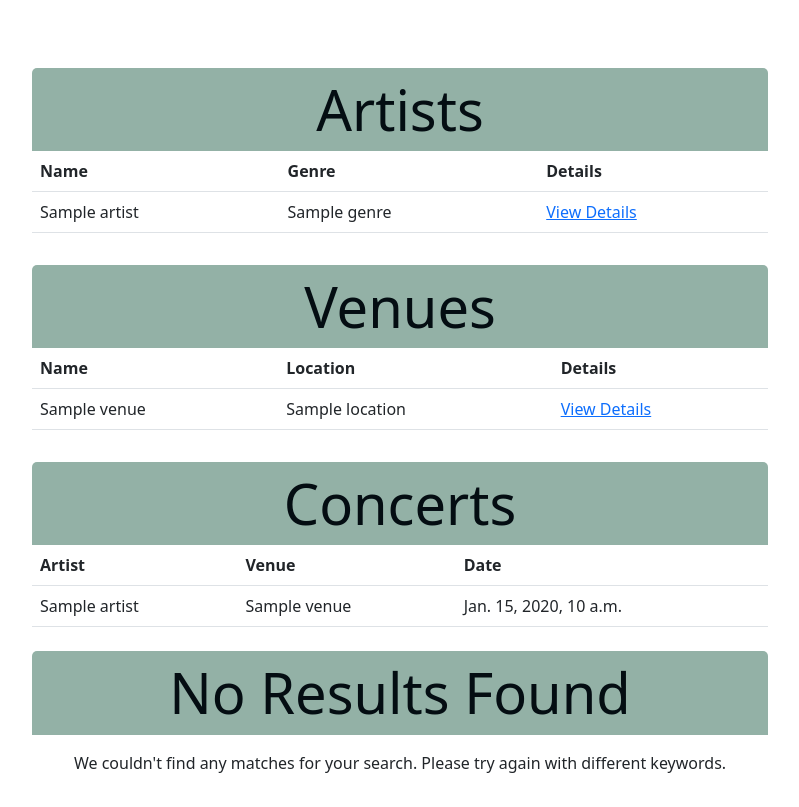
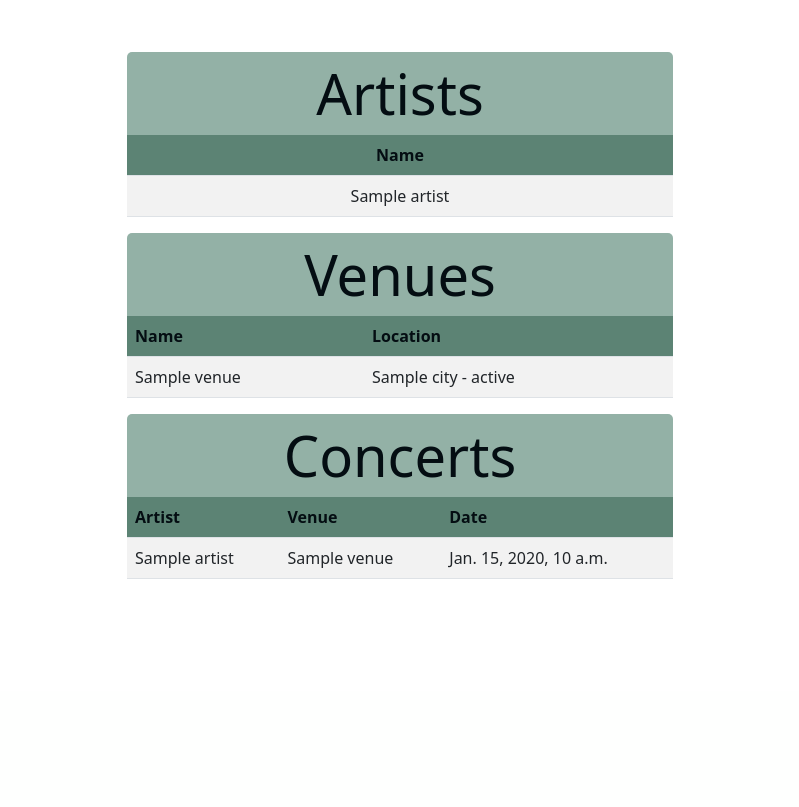
Before and after one commit to soehlert/concert-elephant, a Django app: template concert_elephant/templates/main_search.html in a window 1280 px wide. Shown: the part 109-916 px from the top of the page, without its empty margins (240-1039 px from the left). After the commit the page ends 688 px from the top, so only its background shows below. Run offline with Django 4.2, Linux system fonts and the light colour scheme; the template is opened without the code that fills it: most values are stand-ins (such as "Sample title", 1, 10 or a date in 2020); some libraries are stand-ins or nearby versions.

Commit message:
refactor(search-page): make the search page look more like the rest of our app and include nice things like clickable rows

```diff
--- a/concert_elephant/templates/main_search.html
+++ b/concert_elephant/templates/main_search.html
@@ -1,72 +1,70 @@
 {% extends "base.html" %}
 
 {% block content %}
-
-{% with total_results=artists|length|add:venues|length|add:concerts|length %}
-
+  {% with total_results=0 %}
+    {% if artists %}
       <div class="row justify-content-center">
-    <div class="col col-md-8 col-sm-12">
-        <!-- Artists Results -->
-        {% if artists %}
-          <div class="card mt-3">
+        <div class="col col-md-6 col-sm-12">
+          <div class="card">
               <h5 class="card-header card-header-custom display-4 text-center">Artists</h5>
+          </div>
           <div class="table-responsive">
-              <table class="table table-hover">
-                <thead>
+            <table class="table table-striped table-hover">
+              <thead class="table-custom">
                 <tr>
-                    <th>Name</th>
-                    <th>Genre</th>
-                    <th>Details</th>
+                  <th class="text-center">Name</th>
                 </tr>
                 </thead>
                 <tbody>
                 {% for artist in artists %}
-                  <tr>
-                    <td>{{ artist.name }}</td>
-                    <td>{{ artist.genre }}</td>
-                    <td><a href="{% url 'concerts:artist-detail' artist.id %}">View Details</a></td>
+                  <tr class="clickable-row" data-href="{% url 'concerts:artist-detail' artist.pk %}">
+                    <td class="text-center">{{ artist.name }}</td>
                   </tr>
                 {% endfor %}
                 </tbody>
               </table>
             </div>
           </div>
+        </div>
     {% endif %}
 
-        <!-- Venues Results -->
     {% if venues %}
-        <div class="card mt-3">
+      <div class="row justify-content-center">
+        <div class="col col-md-6 col-sm-12">
+          <div class="card">
               <h5 class="card-header card-header-custom display-4 text-center">Venues</h5>
+          </div>
           <div class="table-responsive">
-              <table class="table table-hover">
-                <thead>
+            <table class="table table-striped table-hover">
+              <thead class="table-custom">
                 <tr>
                   <th>Name</th>
                   <th>Location</th>
-                    <th>Details</th>
                 </tr>
                 </thead>
                 <tbody>
                 {% for venue in venues %}
-                  <tr>
+                  <tr class="clickable-row" data-href="{% url 'concerts:venue-detail' venue.pk %}">
                     <td>{{ venue.name }}</td>
-                    <td>{{ venue.location }}</td>
-                    <td><a href="{% url 'concerts:venue-detail' venue.id %}">View Details</a></td>
+                    <td>{{ venue.city }} - {% if venue.state %}{{ venue.state }}{% else %}{{ venue.country }}{% endif %}</td>
                   </tr>
                 {% endfor %}
                 </tbody>
               </table>
             </div>
           </div>
+        </div>
     {% endif %}
 
-        <!-- Concerts Results -->
     {% if concerts %}
-        <div class="card mt-3">
+      <div class="row justify-content-center">
+        <div class="col col-md-6 col-sm-12">
+          <div class="card">
               <h5 class="card-header card-header-custom display-4 text-center">Concerts</h5>
+          </div>
           <div class="table-responsive">
-              <table class="table table-hover">
-                <thead>
+            <table class="table table-striped table-hover">
+              <thead class="table-custom">
                 <tr>
                   <th>Artist</th>
                   <th>Venue</th>
@@ -75,7 +73,7 @@
                 </thead>
                 <tbody>
                 {% for concert in concerts %}
-                  <tr>
+                  <tr class="clickable-row" data-href="{% url 'concerts:concert-detail' concert.pk %}">
                     <td>{{ concert.artist.name }}</td>
                     <td>{{ concert.venue.name }}</td>
                     <td>{{ concert.date }}</td>
@@ -85,19 +83,26 @@
               </table>
             </div>
           </div>
+        </div>
     {% endif %}
 
-        <!-- No Results Found -->
+    {% with total_artists=artists|length total_venues=venues|length total_concerts=concerts|length %}
+    {% with total_results=total_artists|add:total_venues|add:total_concerts %}
     {% if total_results == 0 %}
+      <div class="row justify-content-center">
+        <div class="col col-md-8 col-sm-12">
           <div class="card mt-2">
             <h5 class="card-header card-header-custom display-4 text-center">No Results Found</h5>
             <div class="table-responsive">
-                <p class="text-center py-3">We couldn't find any matches for your search. Please try again with different keywords.</p>
+              <p class="text-center py-3">We couldn't find any matches for your search. Please try again with different
+                keywords.</p>
+            </div>
+          </div>
         </div>
       </div>
     {% endif %}
-    </div>
-</div>
+  {% endwith %}
+  {% endwith %}
   {% endwith %}
 
 {% endblock %}
```
Lines whose indentation alone changed are shown as unchanged.
